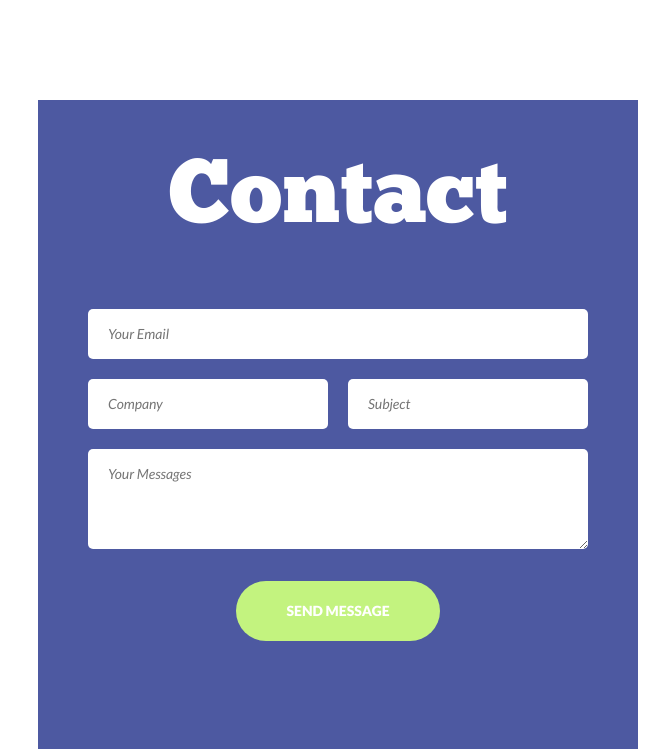
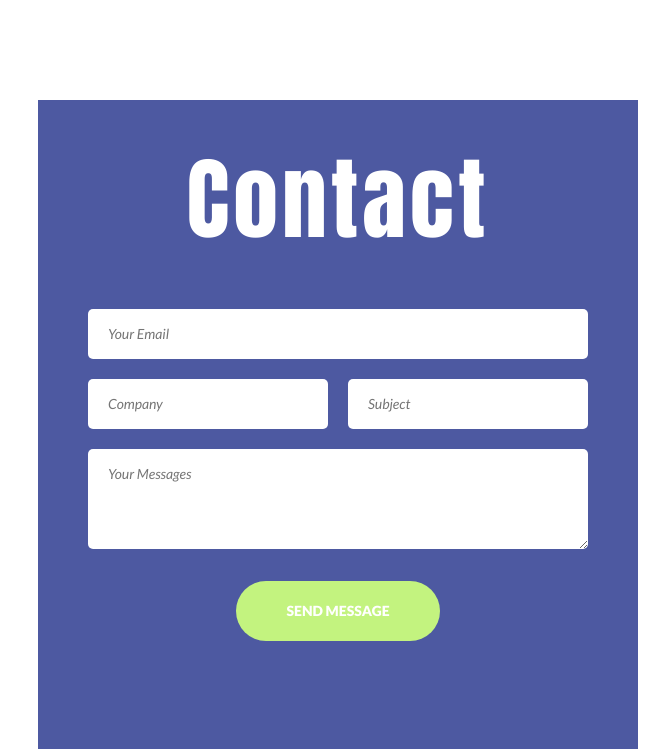
Before and after one commit to sapolginkirill/sapolginkirill.github.io, a PHP site: page / in a window 1280 px wide. Shown: the top 749 px of the page, without its empty margins (617-1280 px from the left). Run offline with PHP 8.4, Linux system fonts and the light colour scheme; some libraries are stand-ins or nearby versions.

Commit message:
Add files via upload

```diff
--- a/lesson_23/css/style.css
+++ b/lesson_23/css/style.css
@@ -6,8 +6,8 @@
   font-weight: normal;
   font-style: normal;
 }
-.ch {
-  font-family: 'ChunkFive Roman', sans-serif;
+.an {
+  font-family: 'Anton', sans-serif;
 }
 .light {
   font-family: 'Lato', sans-serif;
@@ -103,7 +103,7 @@ html {
   padding-bottom: 5rem;
 }
 .logo .logo-text {
-  font-family: 'ChunkFive Roman', sans-serif;
+  letter-spacing: 0.4rem;
   color: white;
   font-size: 9rem;
 }
--- a/lesson_23/css/style.less
+++ b/lesson_23/css/style.less
@@ -11,9 +11,12 @@
 	font-style: normal;
 }
 
-.ch{
-	font-family:'ChunkFive Roman',sans-serif;
+// .ch{
+// 	font-family:'ChunkFive Roman',sans-serif;
 
+// }
+.an{
+	font-family: 'Anton', sans-serif;
 }
 .light{
 	font-family: 'Lato', sans-serif;
@@ -115,7 +118,7 @@ html{
 	padding-bottom: 5rem;
 
 	.logo-text{
-        font-family:'ChunkFive Roman',sans-serif;
+        letter-spacing: 0.5rem;
 		color:white;
 		font-size:9rem;
 		// background-color: red;
--- a/lesson_23/index.html
+++ b/lesson_23/index.html
@@ -12,6 +12,7 @@
     <link rel="stylesheet" href="css/style.css">
     <link rel="stylesheet" href="css/font-awesome.min.css">
     <link href="https://fonts.googleapis.com/css?family=Lato:400i,900" rel="stylesheet">
+    <link href="https://fonts.googleapis.com/css?family=Anton" rel="stylesheet">
 
     <script src="https://api-maps.yandex.ru/2.1/?lang=ru_RU" type="text/javascript">
         </script>
@@ -31,7 +32,7 @@
           <div class="col-md-6">
             <div class="form">
               <div class="logo">
-                <h1 class="logo-text ">Contact</h1>
+                <h1 class="logo-text an">Contact</h1>
               </div>
               <form action="#">
                 <input class="input-1 light" type="text" placeholder="Your Email"><br>
```
